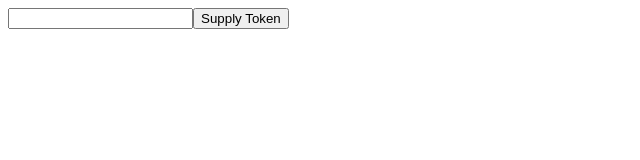
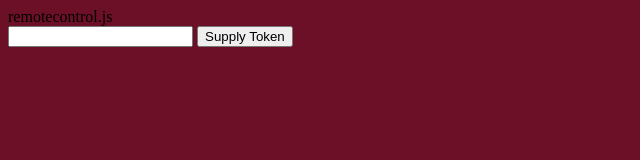
Before and after one commit to juxtapos/remotecontrol.js, a plain HTML site: page example/remote.html in a window 1280 px wide. Shown: the whole page, without its empty margins (0-640 px from the left). Drawn offline with nearby package versions, Linux system fonts and the light colour scheme.

Commit message:
changed project file layout

```diff
--- a/example/host.css
+++ b/example/host.css
@@ -1,3 +1,7 @@
+body {
+	background-color: rgba(108, 16, 39, 1);
+}
+
 #box {
 	width: 200px;
 	height: 260px;
@@ -5,10 +9,6 @@
 	top: 100px;
 	left: 100px;
 	background-color: red;
-}
-
-html, body {
-	xcursor: none;
 }
 
 .pointer {
--- a/example/remote.css
+++ b/example/remote.css
@@ -0,0 +1,3 @@
+body {
+	background-color: rgba(108, 16, 39, 1);
+}
--- a/example/remote.html
+++ b/example/remote.html
@@ -2,16 +2,21 @@
 <html>
 <head>
 	<title>remotecontrol.js: remote application</title>
-	<link rel="stylesheet" href="remotecontrol.js.remote.css" />
+	<link rel="stylesheet" href="dist/remotecontroljs.css" />
 	<link rel="stylesheet" href="remote.css" />
-	<script src="socket.io.min.js"></script>
-	<script src="remotecontrol.js.remote.js"></script>
+	<script src="dist/socket.io.min.js"></script>
+	<script src="dist/remotecontrol.js.remote.js"></script>
 	<script>
 	var remotecontrol = new RemoteControl( { url: location.host, port: 1337 } );
 	</script>
 </head>
 <body>
-	<input type="text" id="tokenField" value=""><button id="tokenSend">Supply Token</button>
+	<div class="remotecontrol" id="remotecontrol">
+		<div class="title">remotecontrol.js</div>
+		<input type="text" id="tokenField" value="">
+		<button id="tokenSend">Supply Token</button>
+	</div>
+
 </body>
 <script>
 document.getElementById('tokenSend').addEventListener('click', function () {
--- a/node/lib/client/remotecontrol.js.remote.css
+++ /dev/null
@@ -1,3 +0,0 @@
-html, body {
-	overflow: hidden;
-}
```
Also changed, not shown: example/host.html (+3 -3 lines), node/lib/client/remotecontroljs.css (renamed from node/lib/client/remotecontrol.js.host.css), 1 other file.
